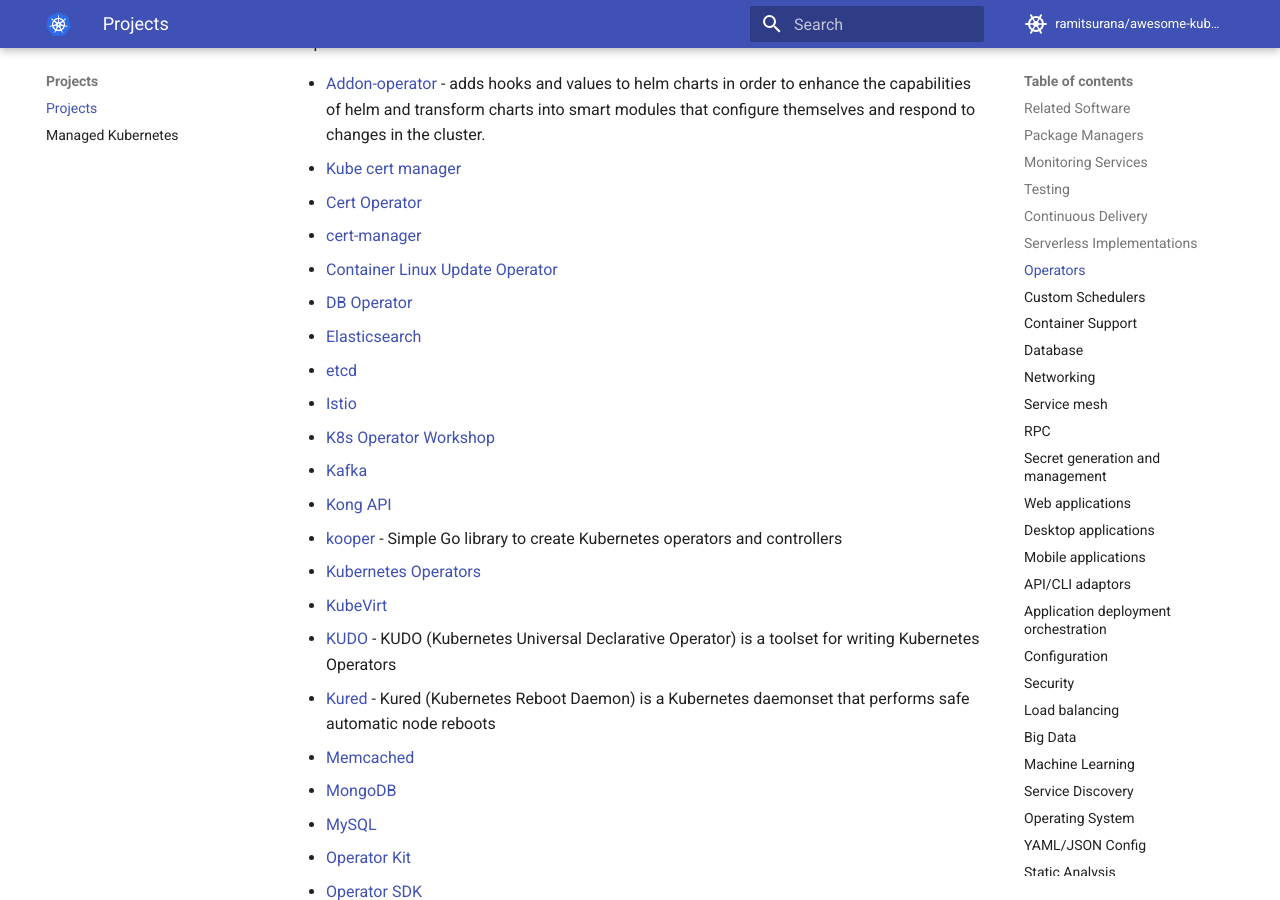
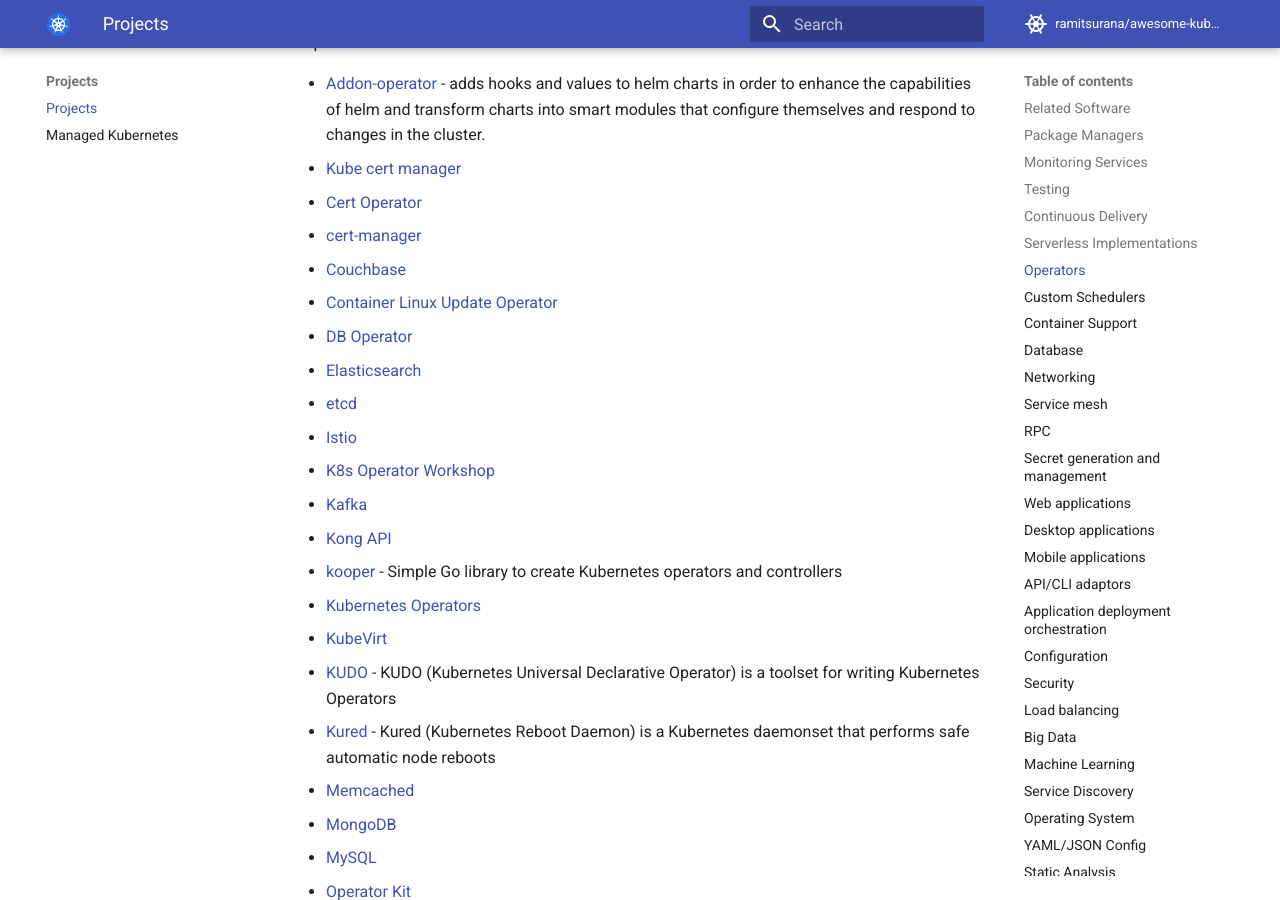
Before and after one commit to ramitsurana/awesome-kubernetes, an MkDocs documentation site: the page built from docs/projects/projects.md, in a window 1280 px wide and 900 px high, scrolled down 5794 px. Built offline with MkDocs 1.6.1 and Material for MkDocs 9.7.7, drawn with Linux system fonts in a browser that asks for light colours; comment, search, counter and statistics services are not loaded.

Commit message:
Update projects.md

```diff
--- a/docs/projects/projects.md
+++ b/docs/projects/projects.md
@@ -160,6 +160,7 @@ Projects
 * [Kube cert manager](https://github.com/kelseyhightower/kube-cert-manager)
 * [Cert Operator](https://github.com/giantswarm/cert-operator)
 * [cert-manager](https://github.com/jetstack/cert-manager)
+* [Couchbase](https://www.couchbase.com/products/cloud/kubernetes)
 * [Container Linux Update Operator](https://github.com/coreos/container-linux-update-operator)
 * [DB Operator](https://github.com/k8sdb/operator)
 * [Elasticsearch](https://github.com/upmc-enterprises/elasticsearch-operator)
```
